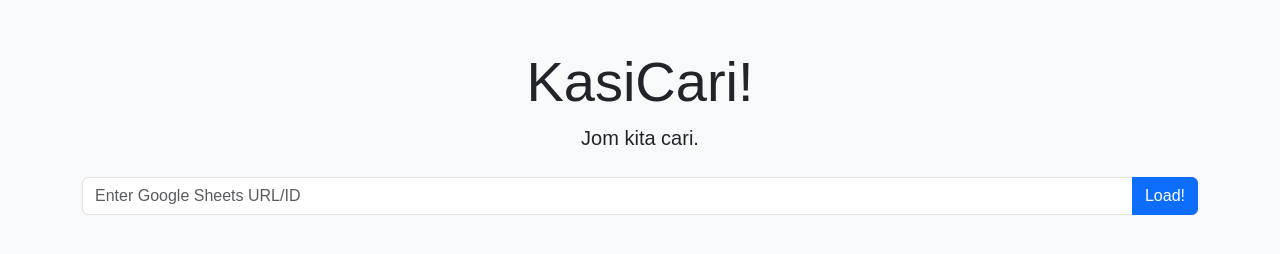
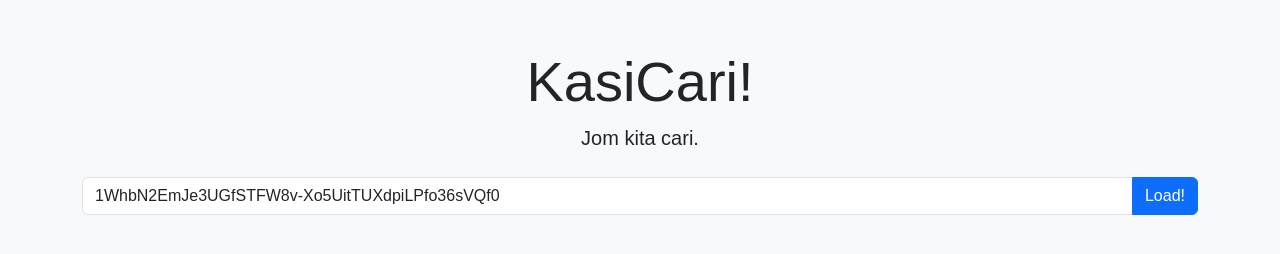
Before and after one commit to hollowsxd/kasicari, a plain HTML site: page index.html in a window 1280 px wide. Drawn offline with nearby package versions, Linux system fonts and the light colour scheme.

Commit message:
Auto input id

```diff
--- a/index.html
+++ b/index.html
@@ -65,7 +65,7 @@
 
         <!-- Google Sheet URL Input -->
         <div id="url-input" class="input-group mb-3 justify-content-center">
-            <input type="text" class="form-control w-50" id="sheet-url" placeholder="Enter Google Sheets URL/ID">
+            <input type="text" class="form-control w-50" id="sheet-url" value="1WhbN2EmJe3UGfSTFW8v-Xo5UitTUXdpiLPfo36sVQf0" onfocus="this.select()">
             <button class="btn btn-primary" id="load-sheet">Load!</button>
         </div>
         <p id="error-message" class="text-danger text-center"></p>
```
